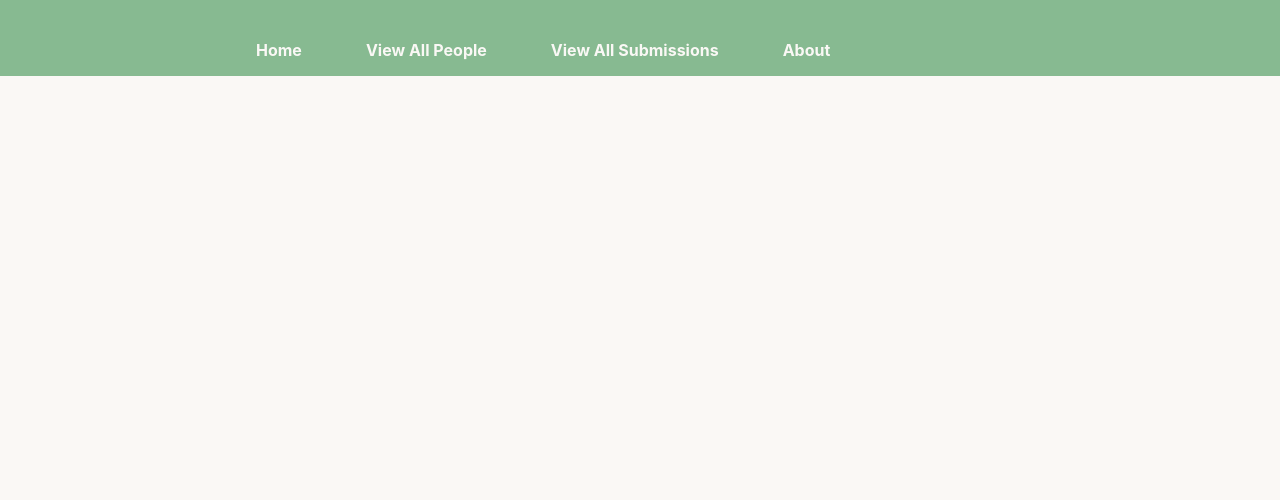
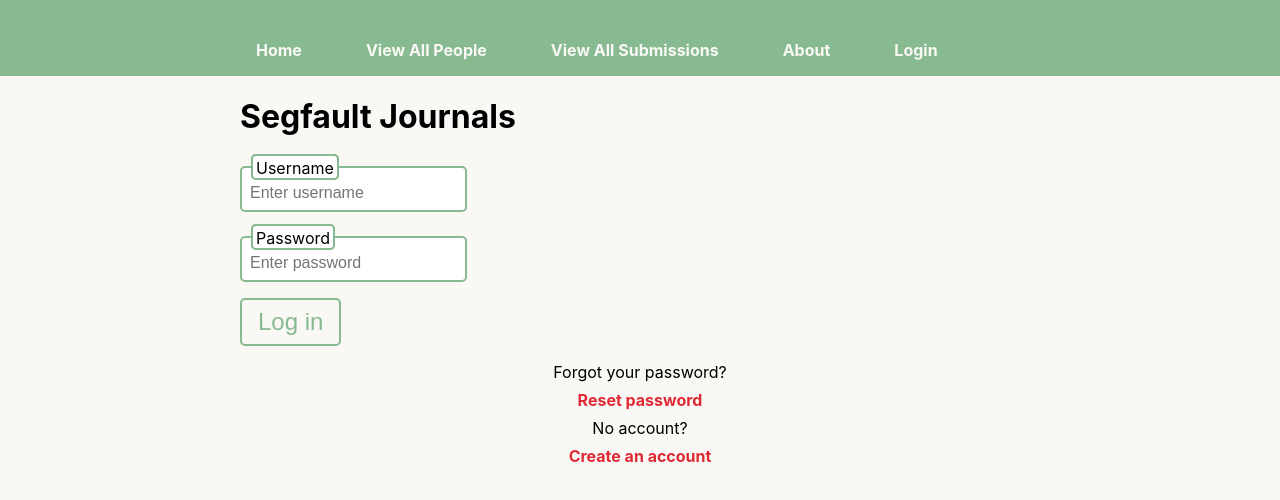
Before and after one commit to RuchirBo/segfault-journal-frontend, a React (Create React App) app: page /login in a window 1280 px wide. Shown: the top 500 px of the page. Built offline with nearby package versions, Linux system fonts and the light colour scheme; no server answers.

Commit message:
edited UI in submission & added demo login page onto navbar

```diff
--- /dev/null
+++ b/src/Account/Login.jsx
@@ -0,0 +1,52 @@
+import React, { useState } from 'react';
+import { Link } from 'react-router-dom';
+import '../App.css';
+
+function Login() {
+  const [username, setUsername] = useState('');
+  const [password, setPassword] = useState('');
+
+  const handleLogin = (event) => {
+    event.preventDefault();
+    console.log('Login Attempt:', { username, password });
+  };
+
+  return (
+    <div className="wrapper">
+      <h1>Segfault Journals</h1>
+
+      <form onSubmit={handleLogin}>
+        <label htmlFor="username">Username</label>
+        <input
+          type="text"
+          id="username"
+          placeholder="Enter username"
+          value={username}
+          onChange={(e) => setUsername(e.target.value)}
+          required
+        />
+
+        <label htmlFor="password">Password</label>
+        <input
+          type="password"
+          id="password"
+          placeholder="Enter password"
+          value={password}
+          onChange={(e) => setPassword(e.target.value)}
+          required
+        />
+
+        <button type="submit">Log in</button>
+      </form>
+
+      <div className="auth-links">
+        <p>Forgot your password?</p>
+        <Link to="/reset-password">Reset password</Link>
+        <p>No account?</p>
+        <Link to="/register">Create an account</Link>
+      </div>
+    </div>
+  );
+}
+
+export default Login;
--- a/src/App.css
+++ b/src/App.css
@@ -164,3 +164,22 @@ nav a:focus {
   margin: 0;
   font-size: 1.5rem;
 }
+
+.auth-links {
+  text-align: center;
+  margin-top: 1rem;
+}
+
+.auth-links p {
+  margin: 0.5rem 0;
+}
+
+.auth-links a {
+  color: var(--poppy);
+  text-decoration: none;
+  font-weight: bold;
+}
+
+.auth-links a:hover {
+  text-decoration: underline;
+}
--- a/src/App.js
+++ b/src/App.js
@@ -12,6 +12,7 @@ import Navbar from './Components/Navbar';
 import People from './Components/People';
 import Submissions from './Components/Submissions';
 import About from './Components/About';
+import Login from './Account/Login';
 
 function PersonPage() {
   const { name } = useParams();
@@ -40,6 +41,7 @@ function App() {
         <Route path="people/:name" element={<PersonPage />} />
         <Route path="submissions" element={<Submissions />} />
         <Route path="about" element={<About />} />
+        <Route path="login" element={<Login />} />
       </Routes>
     </BrowserRouter>
   );
--- a/src/Components/Navbar/Navbar.jsx
+++ b/src/Components/Navbar/Navbar.jsx
@@ -7,6 +7,7 @@ const PAGES = [
   { label: 'View All People', destination: '/people' },
   { label: 'View All Submissions', destination: '/submissions' },
   { label: 'About', destination: '/about' },
+  { label: 'Login', destination: '/login' },
 ];
 
 function NavLink({ page }) {
--- /dev/null
+++ b/src/Components/Submissions/Manuscripts.css
@@ -0,0 +1,33 @@
+.manuscript-item {
+    border: 1px solid #ddd;
+    padding: 15px;
+    margin-bottom: 10px;
+    background-color: #f9f9f9;
+    border-radius: 5px;
+    box-shadow: 2px 2px 5px rgba(0, 0, 0, 0.1);
+  }
+
+  .manuscript-item h3 {
+    margin-bottom: 5px;
+  }
+
+  .manuscript-item p {
+    margin: 3px 0;
+    font-size: 14px;
+  }
+
+  .manuscript-item button {
+    margin-top: 2px;
+    margin-right: 5px;
+    padding: 6px 8px;
+    background-color: hsla(132, 27%, 63%, 1);
+    color: white;
+    border: none;
+    border-radius: 3px;
+    cursor: pointer;
+    transition: background-color 0.3s ease-in-out;
+  }
+
+  .manuscript-item button:hover {
+    background-color: rgb(62, 121, 74);
+  }
--- a/src/Components/Submissions/Submissions.jsx
+++ b/src/Components/Submissions/Submissions.jsx
@@ -2,6 +2,7 @@ import React, { useEffect, useState } from 'react';
 import propTypes from 'prop-types';
 import axios from 'axios';
 import { Link } from 'react-router-dom';
+import './Manuscripts.css';
 
 import { BACKEND_URL } from '../../constants';
 
@@ -206,14 +207,13 @@ function Manuscripts() {
           manuscripts.map((manuscript) => (
             <div key={manuscript.id} className="manuscript-item">
               <h3>{manuscript.title}</h3>
-              <p>{manuscript.author}</p>
-              <p>{manuscript.author_email}</p>
-              <p>{manuscript.text}</p>
-              <p>{manuscript.abstract}</p>
-              <p>{manuscript.editor_email}</p>
+              <p><strong>Author:</strong> {manuscript.author}</p>
+              <p><strong>Author Email:</strong> {manuscript.author_email}</p>
+              <p><strong>Text:</strong> {manuscript.text}</p>
+              <p><strong>Abstract:</strong> {manuscript.abstract}</p>
+              <p><strong>Editor Email:</strong> {manuscript.editor_email}</p>
               <Link to={`/manuscript/${manuscript.id}`}>View Details</Link>
-              <br />
-              <br />
+              <br /><br />
               <button onClick={() => setEditingManuscript(manuscript)}>Edit</button>
               <button
                 onClick={() =>
```
